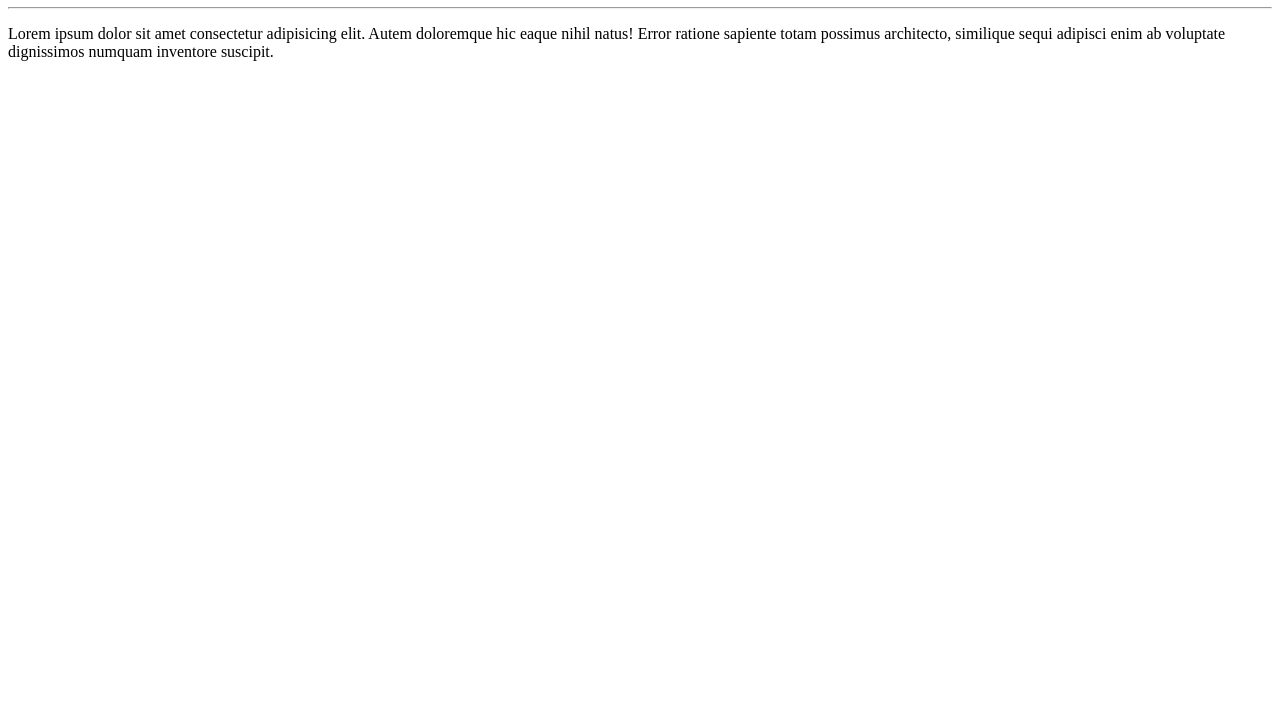
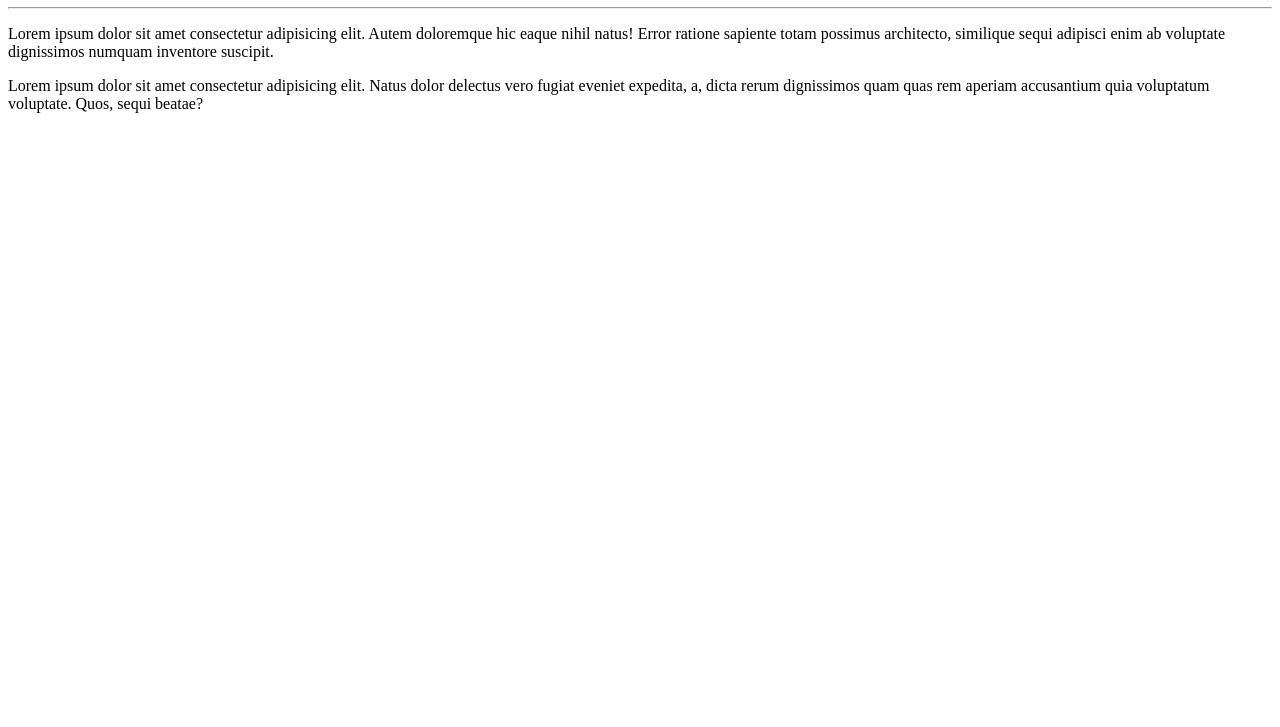
Before and after one commit to Natanpython/Ola_Mundo, a plain HTML site: page site_exemplo/index.html in a window 1280 px wide. Shown: the part 73-800 px from the top of the page. Drawn offline with Linux system fonts and the light colour scheme.

Commit message:
adicionei pragrafo

```diff
--- a/site_exemplo/index.html
+++ b/site_exemplo/index.html
@@ -9,5 +9,6 @@
    <h1>Olá, Mundo!</h1>
    <hr>
    <p>Lorem ipsum dolor sit amet consectetur adipisicing elit. Autem doloremque hic eaque nihil natus! Error ratione sapiente totam possimus architecto, similique sequi adipisci enim ab voluptate dignissimos numquam inventore suscipit.</p>
+   Lorem ipsum dolor sit amet consectetur adipisicing elit. Natus dolor delectus vero fugiat eveniet expedita, a, dicta rerum dignissimos quam quas rem aperiam accusantium quia voluptatum voluptate. Quos, sequi beatae?
 </body>
 </html>
```
